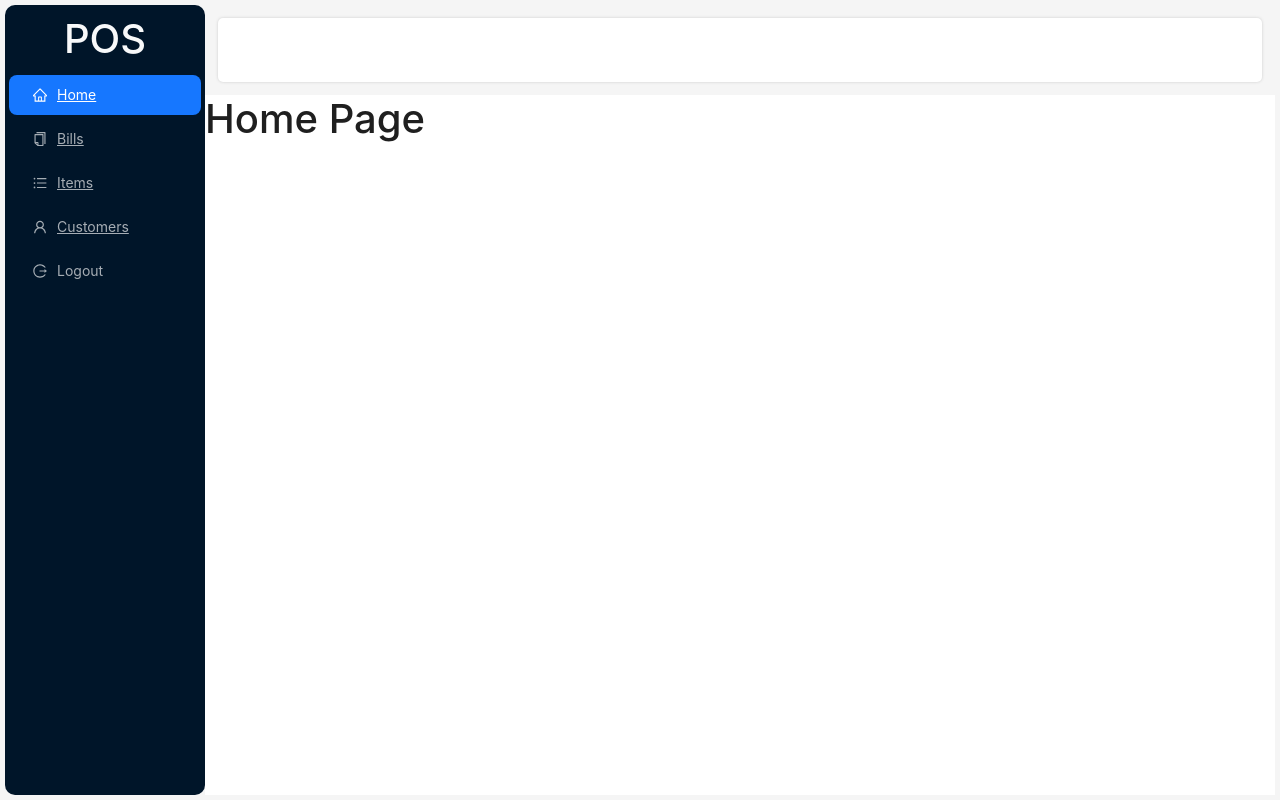
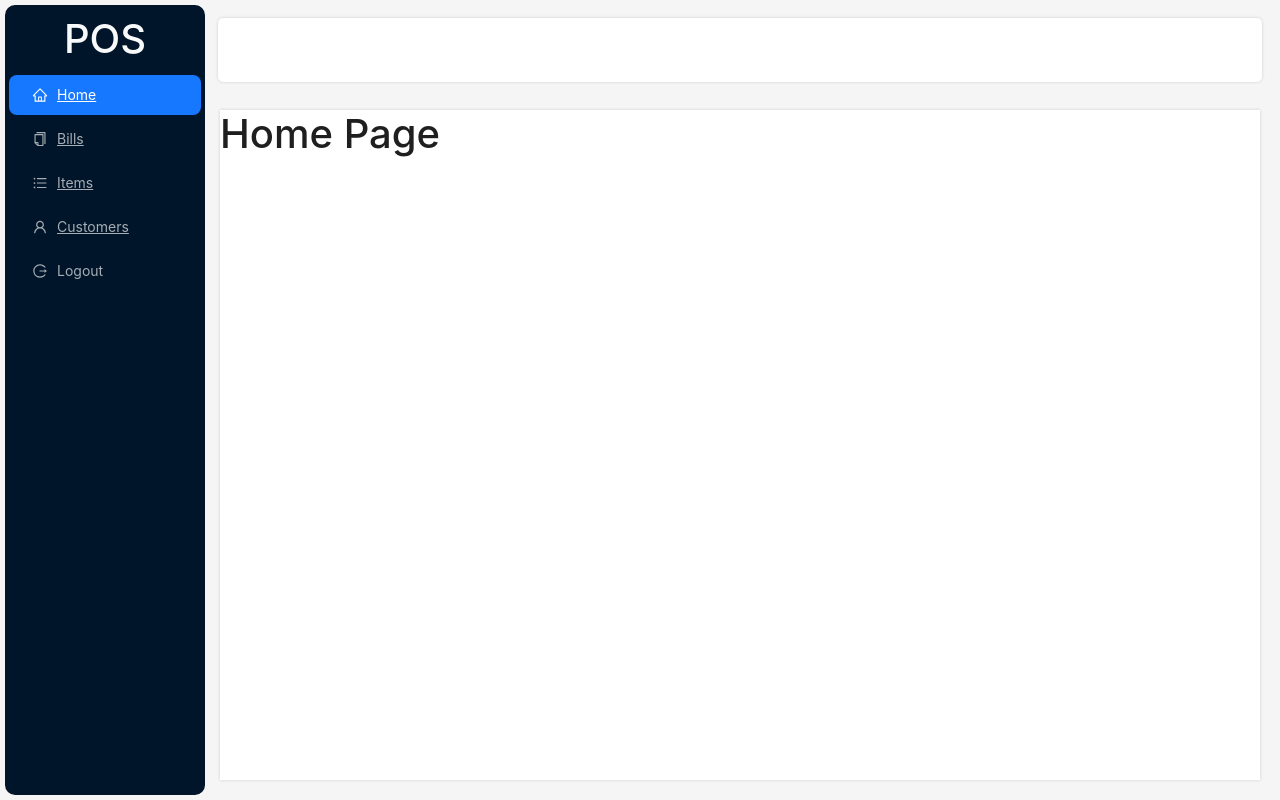
Before and after one commit to SagarMedtiya/POS-MERN, a React (Create React App) app in the folder client/: page / in a window 1280 px wide. Built offline with nearby package versions, Linux system fonts and the light colour scheme.

Commit message:
css file

```diff
--- a/client/src/styles/DefaultLayout.css
+++ b/client/src/styles/DefaultLayout.css
@@ -26,3 +26,8 @@
     border-radius: 10px !important;
     margin-top : 10px !important;
 }
+.ant-layout-content{
+   margin:15px;
+   background: #fff;
+   box-shadow: 0 0 3px #ccc;
+}
```
